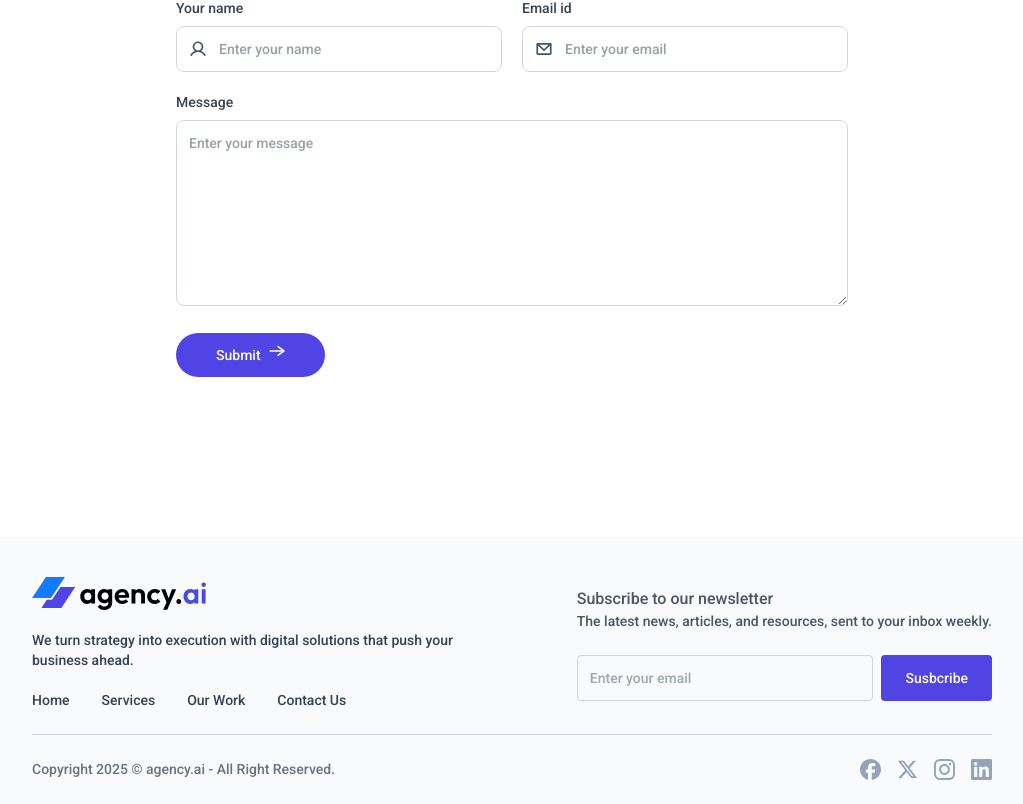
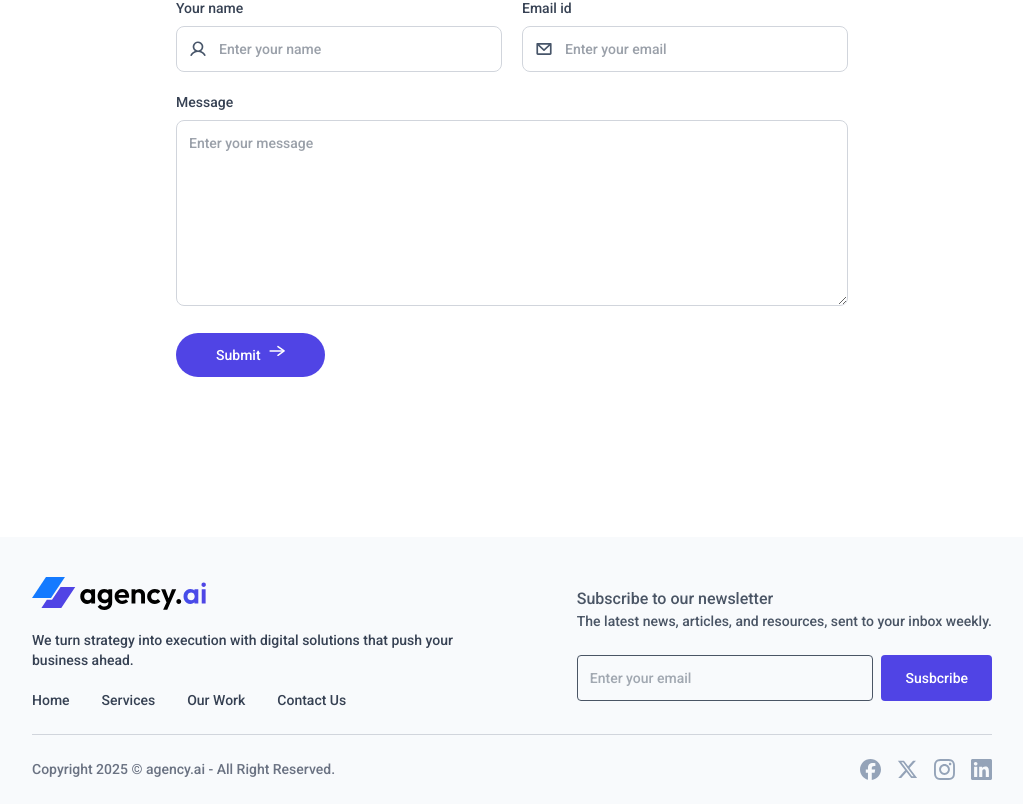
Before and after one commit to SoftEngX/agency-ai, a React (Vite) app: page / in a window 1280 px wide. Shown: the part 3282-4086 px from the top of the page, without its empty margins (128-1151 px from the left). Built offline with nearby package versions, Linux system fonts and the light colour scheme; a web font is replaced by a local one.

Commit message:
Change style

```diff
--- a/src/components/Footer.jsx
+++ b/src/components/Footer.jsx
@@ -67,7 +67,7 @@ const Footer = ({theme }) => {
             <input
               type="email"
               placeholder="Enter your email"
-              className="w-full p-3 text-sm outline-none rounded dark:text-gray-200 bg-transparent border border-gray-300 dark:border-gray-500"
+              className="w-full p-3 text-sm outline-none rounded dark:text-gray-250 bg-transparent border border-gray-330 dark:border-gray-500"
             />
             <button className="bg-primary text-white rounded px-6">
               Susbcribe
```
